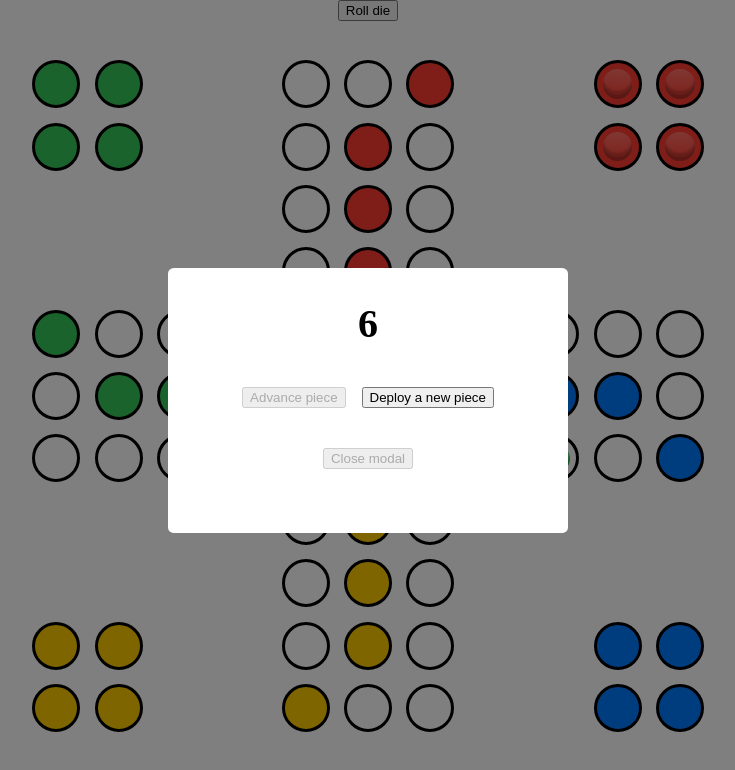
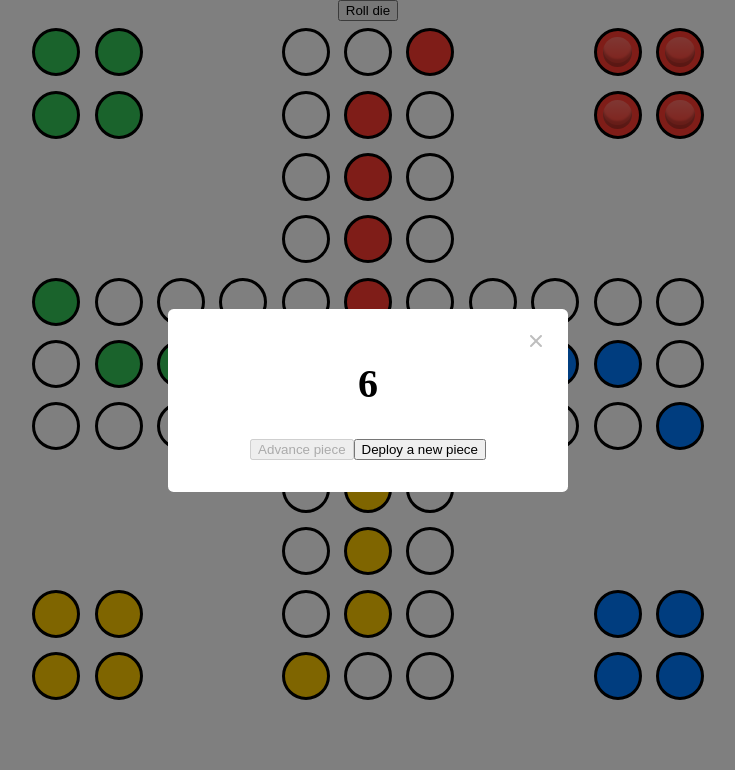
Before and after one commit to pavelruzicka/ludo-client, a Vue app: page / in a window 1280 px wide. Both pictures are taken after a click on the button "Roll die". Shown: the top 770 px of the page, without its empty margins (272-1007 px from the left). Built offline with nearby package versions, Linux system fonts and the light colour scheme.

Commit message:
feat: modal close button

```diff
--- a/src/modals/Die.vue
+++ b/src/modals/Die.vue
@@ -1,11 +1,10 @@
 <template>
-  <Structure>
+  <Structure :disabled="hasNoPiecesDeployed || !ableToDeploy" @close="execute(null)">
     <span>{{ roll }}</span>
 
     <div style="margin-top: 2rem">
       <button @click="execute('advance')" :disabled="hasNoPiecesDeployed">Advance piece</button>
       <button @click="execute('deploy')" :disabled="!ableToDeploy">Deploy a new piece</button>
-      <button @click="execute(null)" :disabled="!hasNoPiecesDeployed || ableToDeploy">Close modal</button>
     </div>
   </Structure>
 </template>
@@ -38,7 +37,7 @@ export default {
       } else {
         // starting point is occupied, check if by enemy
         if (startingPointOccupancy.by.color !== this.color) {
-          // enemy
+          console.log("enemy on starting point");
           return this.roll === 6 && this.hasPiecesRemaining;
         } else {
           // cannot deploy into own piece
--- a/src/modals/Structure.vue
+++ b/src/modals/Structure.vue
@@ -1,6 +1,15 @@
 <template>
   <Cloak>
     <div class="modal">
+      <div class="header">
+        <button class="close-button" :class="{disabled}" @click="!disabled ? close() : undefined">
+          <svg xmlns="http://www.w3.org/2000/svg" viewBox="0 0 512 512">
+            <path
+              d="M278.6 256l68.2-68.2c6.2-6.2 6.2-16.4 0-22.6-6.2-6.2-16.4-6.2-22.6 0L256 233.4l-68.2-68.2c-6.2-6.2-16.4-6.2-22.6 0-3.1 3.1-4.7 7.2-4.7 11.3 0 4.1 1.6 8.2 4.7 11.3l68.2 68.2-68.2 68.2c-3.1 3.1-4.7 7.2-4.7 11.3 0 4.1 1.6 8.2 4.7 11.3 6.2 6.2 16.4 6.2 22.6 0l68.2-68.2 68.2 68.2c6.2 6.2 16.4 6.2 22.6 0 6.2-6.2 6.2-16.4 0-22.6L278.6 256z"
+            ></path>
+          </svg>
+        </button>
+      </div>
       <slot></slot>
     </div>
   </Cloak>
@@ -12,7 +21,15 @@ import Cloak from "./Cloak";
 export default {
   name: "structure",
 
-  components: { Cloak }
+  components: { Cloak },
+
+  props: ["disabled"],
+
+  methods: {
+    close() {
+      this.$emit("close");
+    }
+  }
 };
 </script>
 
--- a/src/store/index.js
+++ b/src/store/index.js
@@ -14,9 +14,7 @@ const initialState = () => ({
   animationType: null,
   lastRoll: 0,
   positionToCheck: null,
-  pieces: [
-    { color: "green", piece: "b", deployed: true, home: false, position: 22 }
-  ],
+  pieces: [],
   transformStyle: { transform: "" }
 });
 
--- a/src/styles/App.sass
+++ b/src/styles/App.sass
@@ -15,9 +15,6 @@ body
   flex-direction: column
   align-items: center
 
-  & button
-    margin-bottom: 2rem
-
 .cloak-enter-active, .cloak-leave-active
   transition: all .5s ease
 
--- a/src/styles/Modal.sass
+++ b/src/styles/Modal.sass
@@ -5,7 +5,7 @@
   flex-direction: column
   background: white
   width: 400px
-  padding: 2rem 1rem
+  padding: 1rem 1rem 2rem
   border-radius: .35rem
   text-align: center
   z-index: 110
@@ -14,5 +14,23 @@
     font-weight: bold
     font-size: 2.5rem
 
-  & button
-    margin: .5rem
+.header
+  width: 100%
+  display: flex
+  justify-content: flex-end
+  align-items: flex-center
+
+.close-button
+  background: transparent
+  outline: 0
+  border: 0
+  padding: 0
+  cursor: pointer
+
+  &.disabled
+    cursor: initial
+    opacity: .25
+
+  & svg
+    width: 32px
+    height: 32px
```
